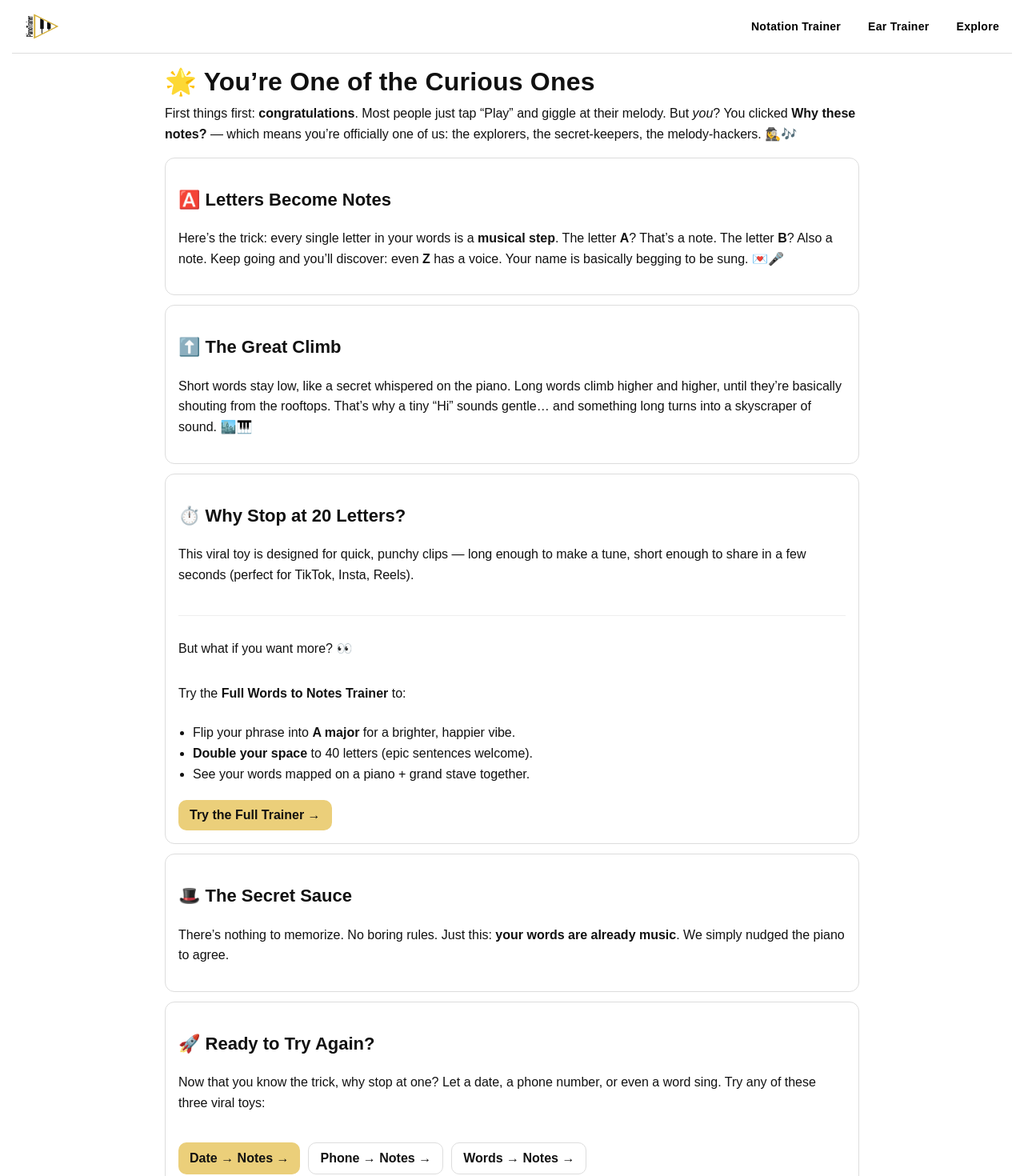
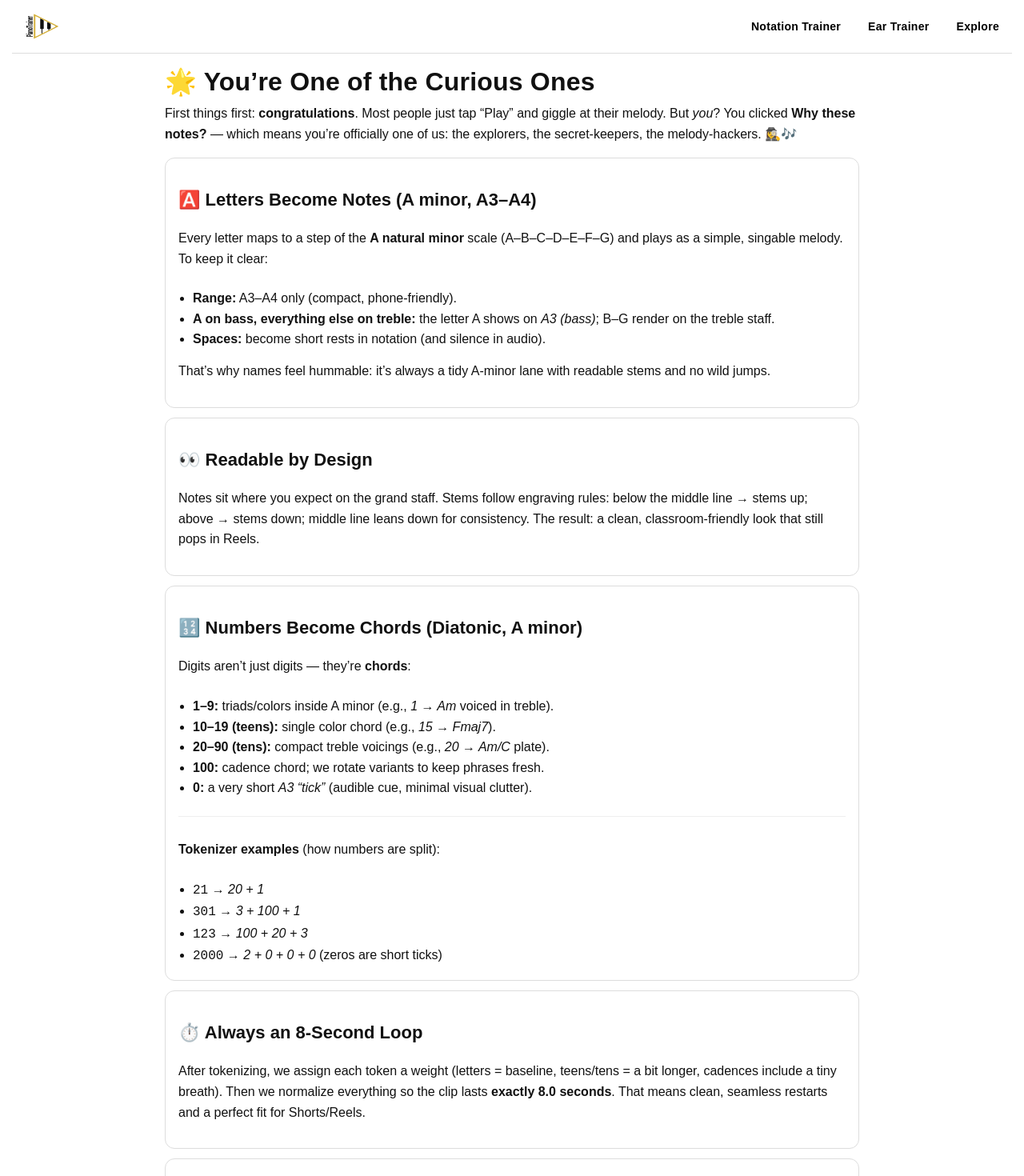
Before and after one commit to andreyeremichev/pianotrainer, a Next.js app: page /learn/why-these-notes in a window 1280 px wide. Shown: the top 1470 px of the page at 80% size. Built offline with nearby package versions, Linux system fonts and the light colour scheme; a web font is replaced by a local one.

Commit message:
docs(learn): update Why These Notes page with new A-minor letter + numeric chord logic and metadata

```diff
--- a/app/(site)/learn/why-these-notes/page.tsx
+++ b/app/(site)/learn/why-these-notes/page.tsx
@@ -5,14 +5,14 @@ import Link from "next/link";
 export const metadata: Metadata = {
   title: "Why These Notes? • PianoTrainer",
   description:
-    "Letters become music: a playful explanation of how your words turn into melody. Try the viral toy or level up with the full trainer.",
+    "Words play as a melody in A natural minor (A3–A4). Numbers become chords (1–9, 10–19, 20–90) with 100 as a cadence. Everything normalizes to a loop-friendly 8 seconds.",
   alternates: { canonical: "/learn/why-these-notes" },
   openGraph: {
     type: "article",
     url: "https://pianotrainer.app/learn/why-these-notes",
     title: "Why These Notes? • PianoTrainer",
     description:
-      "Your words are already music. See how letters become melody — then try it yourself.",
+      "Letters → A-minor melody (A3–A4). Numbers → diatonic chords with cadences. Zero is a soft A3 tick. All clips normalize to 8s for seamless loops.",
   },
   robots: { index: true, follow: true },
 };
@@ -97,22 +97,63 @@ export default function WhyTheseNotesPage() {
         the explorers, the secret-keepers, the melody-hackers. 🕵️‍♀️🎶
       </p>
 
+      {/* UPDATED: Letters logic */}
       <section className="card">
-        <h2 className="h2">🅰️ Letters Become Notes</h2>
+        <h2 className="h2">🅰️ Letters Become Notes (A minor, A3–A4)</h2>
         <p className="lead">
-          Here’s the trick: every single letter in your words is a <strong>musical step</strong>.
-          The letter <strong>A</strong>? That’s a note. The letter <strong>B</strong>? Also a note.
-          Keep going and you’ll discover: even <strong>Z</strong> has a voice. Your name is basically
-          begging to be sung. 💌🎤
+          Every letter maps to a step of the <strong>A natural minor</strong> scale (A–B–C–D–E–F–G) and
+          plays as a simple, singable melody. To keep it clear:
+        </p>
+        <ul className="lead" style={{ margin: "0 0 0 18px" }}>
+          <li><strong>Range:</strong> A3–A4 only (compact, phone-friendly).</li>
+          <li><strong>A on bass, everything else on treble:</strong> the letter A shows on <em>A3 (bass)</em>; B–G render on the treble staff.</li>
+          <li><strong>Spaces:</strong> become short rests in notation (and silence in audio).</li>
+        </ul>
+        <p className="lead" style={{ marginTop: 6 }}>
+          That’s why names feel hummable: it’s always a tidy A-minor lane with readable stems and no wild jumps.
         </p>
       </section>
 
+      {/* UPDATED: Replace vague “climb” with clarity/visibility */}
       <section className="card">
-        <h2 className="h2">⬆️ The Great Climb</h2>
+        <h2 className="h2">👀 Readable by Design</h2>
         <p className="lead">
-          Short words stay low, like a secret whispered on the piano. Long words climb higher and higher,
-          until they’re basically shouting from the rooftops. That’s why a tiny “Hi” sounds gentle… and
-          something long turns into a skyscraper of sound. 🏙️🎹
+          Notes sit where you expect on the grand staff. Stems follow engraving rules:
+          below the middle line → stems up; above → stems down; middle line leans down for consistency.
+          The result: a clean, classroom-friendly look that still pops in Reels.
+        </p>
+      </section>
+
+      {/* NEW: Numbers as chords */}
+      <section className="card">
+        <h2 className="h2">🔢 Numbers Become Chords (Diatonic, A minor)</h2>
+        <p className="lead">
+          Digits aren’t just digits — they’re <strong>chords</strong>:
+        </p>
+        <ul className="lead" style={{ margin: "0 0 0 18px" }}>
+          <li><strong>1–9:</strong> triads/colors inside A minor (e.g., <em>1 → Am</em> voiced in treble).</li>
+          <li><strong>10–19 (teens):</strong> single color chord (e.g., <em>15 → Fmaj7</em>).</li>
+          <li><strong>20–90 (tens):</strong> compact treble voicings (e.g., <em>20 → Am/C</em> plate).</li>
+          <li><strong>100:</strong> cadence chord; we rotate variants to keep phrases fresh.</li>
+          <li><strong>0:</strong> a very short <em>A3 “tick”</em> (audible cue, minimal visual clutter).</li>
+        </ul>
+        <div className="sep" />
+        <p className="lead"><strong>Tokenizer examples</strong> (how numbers are split):</p>
+        <ul className="lead" style={{ margin: "0 0 0 18px" }}>
+          <li><code>21</code> → <em>20 + 1</em></li>
+          <li><code>301</code> → <em>3 + 100 + 1</em></li>
+          <li><code>123</code> → <em>100 + 20 + 3</em></li>
+          <li><code>2000</code> → <em>2 + 0 + 0 + 0</em> (zeros are short ticks)</li>
+        </ul>
+      </section>
+
+      {/* UPDATED: 8s normalization */}
+      <section className="card">
+        <h2 className="h2">⏱️ Always an 8-Second Loop</h2>
+        <p className="lead">
+          After tokenizing, we assign each token a weight (letters = baseline, teens/tens = a bit longer,
+          cadences include a tiny breath). Then we normalize everything so the clip lasts
+          <strong> exactly 8.0 seconds</strong>. That means clean, seamless restarts and a perfect fit for Shorts/Reels.
         </p>
       </section>
 
@@ -131,8 +172,8 @@ export default function WhyTheseNotesPage() {
         </p>
         <ul className="lead" style={{ margin: "0 0 0 18px" }}>
           <li>Flip your phrase into <strong>A major</strong> for a brighter, happier vibe.</li>
-          <li><strong>Double your space</strong> to 40 letters (epic sentences welcome).</li>
-          <li>See your words mapped on a piano + grand stave together.</li>
+          <li><strong>Double your space</strong> to 40 letters (epic sentences welcome). Compare toy style with another mapping of letters (in three Octaves).</li>
+          <li>See your words mapped on full grand stave, not only inside A3 - A4.</li>
         </ul>
         <div className="cta-row">
           <Link href="/learn/words-to-notes" className="cta" aria-label="Open Full Words to Notes Trainer">
@@ -192,7 +233,6 @@ export default function WhyTheseNotesPage() {
           </Link>
         </div>
       </section>
-
     </main>
   );
 }
```
Lines whose indentation alone changed are shown as unchanged.
